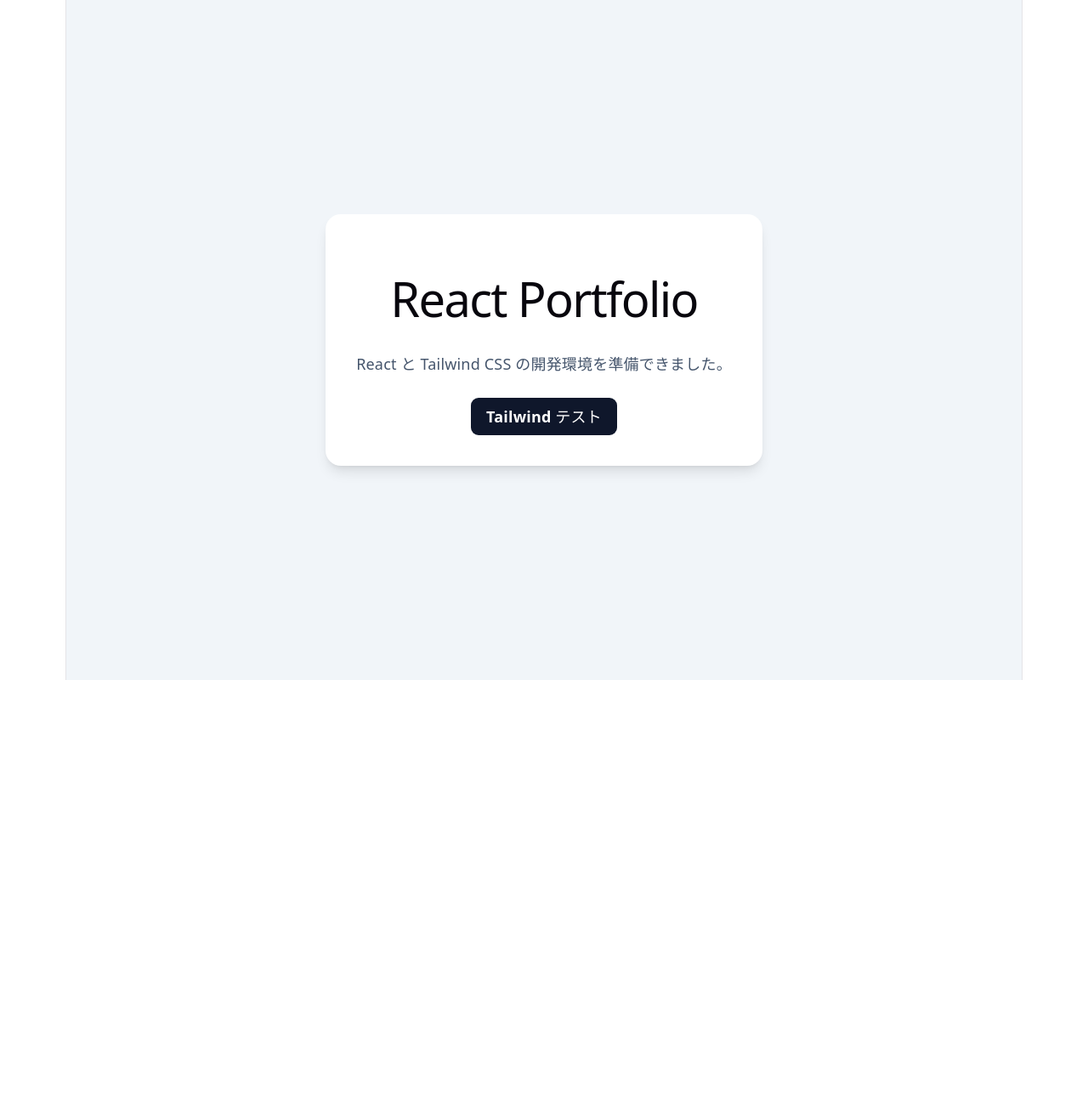
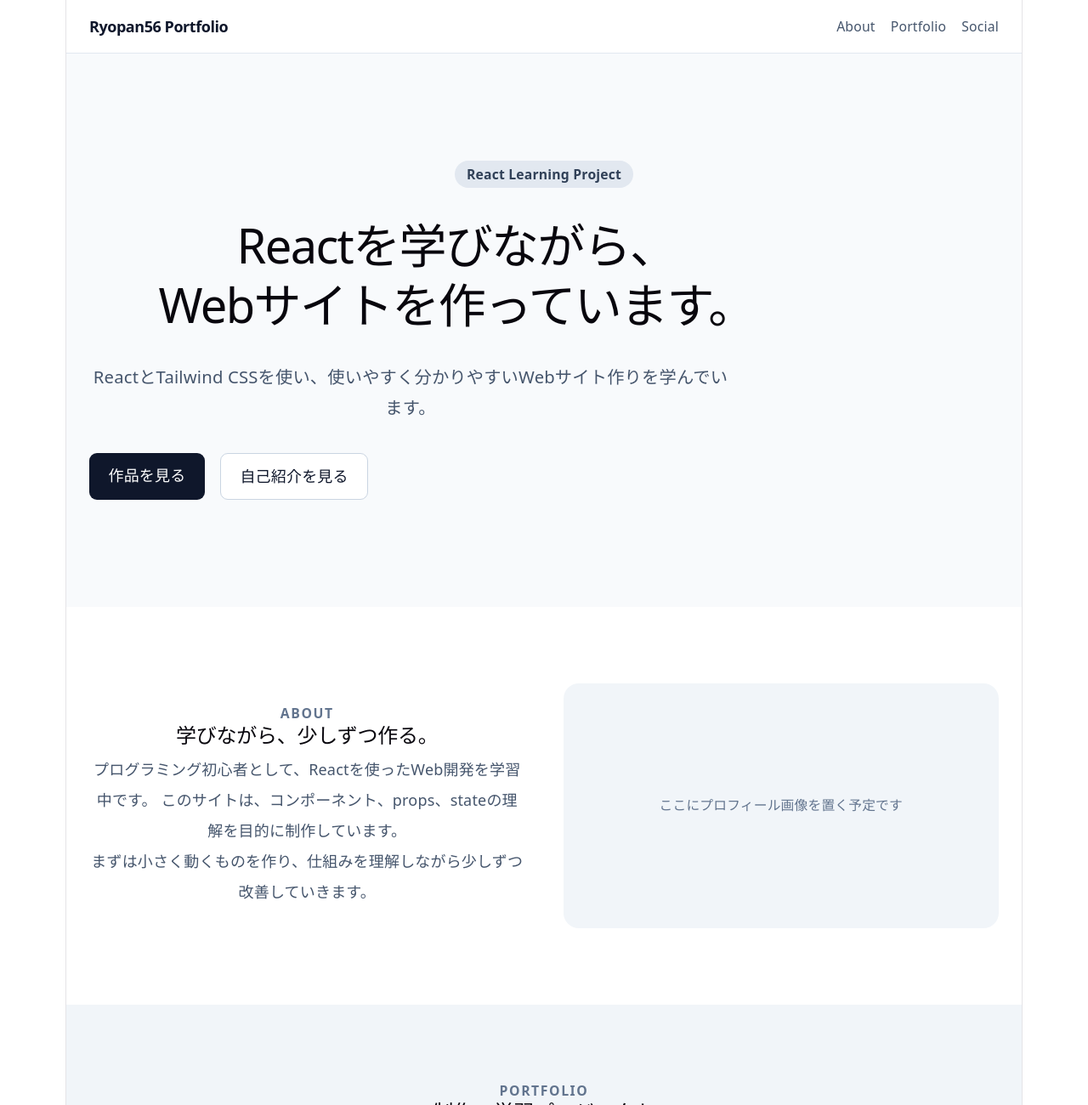
Before and after one commit to ryopan56/react-portfolio, a React (Vite) app: page / in a window 1280 px wide. Shown: the top 1300 px of the page at 85% size. Before the commit the page ends 800 px from the top, so only its background shows below. Built offline with nearby package versions, Linux system fonts and the light colour scheme.

Commit message:
feat:コンポーネントの作成

```diff
--- a/src/App.jsx
+++ b/src/App.jsx
@@ -1,24 +1,26 @@
 import { useState } from "react";
-import reactLogo from "./assets/react.svg";
-import viteLogo from "./assets/vite.svg";
-import heroImg from "./assets/hero.png";
+import Header from "./components/Header";
+import Hero from "./components/Hero";
+import About from "./components/About";
+import Portfolio from "./components/Portfolio";
+import Social from "./components/Social";
+import Footer from "./components/Footer";
 import "./App.css";
 
 function App() {
   return (
-    <main className="grid min-h-screen place-items-center bg-slate-100 p-6">
-      <div className="max-w-lg rounded-2xl bg-white p-8 shadow-lg">
-        <h1 className="text-4xl font-bold text-slate-900">React Portfolio</h1>
+    <div className="min-h-screen bg-slate-50 text-slate-900">
+      <Header />
 
-        <p className="mt-4 text-slate-600">
-          React と Tailwind CSS の開発環境を準備できました。
-        </p>
+      <main>
+        <Hero />
+        <About />
+        <Portfolio />
+        <Social />
+      </main>
 
-        <button className="mt-6 rounded-lg bg-slate-900 px-4 py-2 font-semibold text-white">
-          Tailwind テスト
-        </button>
-      </div>
-    </main>
+      <Footer />
+    </div>
   );
 }
 
--- /dev/null
+++ b/src/components/About.jsx
@@ -0,0 +1,35 @@
+import Section from "./Section";
+
+function About() {
+  return (
+    <Section id="about" sectionClassName="bg-white">
+      <div className="grid gap-10 md:grid-cols-2 md:items-center">
+        <div>
+          <p className="text-sm font-bold uppercase tracking-widest text-slate-500">
+            About
+          </p>
+
+          <h2 className="mt-3 text-3xl font-bold tracking-tight">
+            学びながら、少しずつ作る。
+          </h2>
+
+          <p className="mt-6 leading-8 text-slate-600">
+            プログラミング初心者として、Reactを使ったWeb開発を学習中です。
+            このサイトは、コンポーネント、props、stateの理解を目的に制作しています。
+          </p>
+
+          <p className="mt-4 leading-8 text-slate-600">
+            まずは小さく動くものを作り、仕組みを理解しながら少しずつ改善していきます。
+          </p>
+        </div>
+
+        <div className="flex min-h-64 items-center justify-center rounded-2xl bg-slate-100 p-8">
+          <p className="text-center text-sm text-slate-500">
+            ここにプロフィール画像を置く予定です
+          </p>
+        </div>
+      </div>
+    </Section>
+  );
+}
+export default About;
--- /dev/null
+++ b/src/components/Footer.jsx
@@ -0,0 +1,10 @@
+function Footer() {
+  return (
+    <footer className="border-t border-slate-200 bg-slate-50">
+      <div className="mx-auto max-w-5xl px-6 py-8 text-center text-sm text-slate-500">
+        © 2026 Ryosuke Sugiyama
+      </div>
+    </footer>
+  );
+}
+export default Footer;
--- /dev/null
+++ b/src/components/Header.jsx
@@ -0,0 +1,24 @@
+function Header() {
+  return (
+    <header className="sticky top-0 z-10 border-b border-slate-200 bg-white/90 backdrop-blur">
+      <div className="mx-auto flex max-w-5xl flex-wrap items-center justify-between gap-4 px-6 py-4">
+        <a href="#hero" className="font-bold tracking-tight">
+          Ryopan56 Portfolio
+        </a>
+
+        <nav className="flex flex-wrap gap-4 text-sm font-medium text-slate-600">
+          <a href="#about" className="transition hover:text-slate-950">
+            About
+          </a>
+          <a href="#portfolio" className="transition hover:text-slate-950">
+            Portfolio
+          </a>
+          <a href="#social" className="transition hover:text-slate-950">
+            Social
+          </a>
+        </nav>
+      </div>
+    </header>
+  );
+}
+export default Header;
--- /dev/null
+++ b/src/components/Hero.jsx
@@ -0,0 +1,40 @@
+function Hero() {
+  return (
+    <section
+      id="hero"
+      className="mx-auto max-w-5xl scroll-mt-24 px-6 py-20 sm:py-28"
+    >
+      <p className="inline-flex rounded-full bg-slate-200 px-3 py-1 text-sm font-semibold text-slate-700">
+        React Learning Project
+      </p>
+
+      <h1 className="mt-6 max-w-3xl text-4xl font-bold leading-tight tracking-tight sm:text-6xl">
+        Reactを学びながら、
+        <br />
+        Webサイトを作っています。
+      </h1>
+
+      <p className="mt-6 max-w-2xl text-lg leading-8 text-slate-600">
+        ReactとTailwind
+        CSSを使い、使いやすく分かりやすいWebサイト作りを学んでいます。
+      </p>
+
+      <div className="mt-8 flex flex-wrap gap-4">
+        <a
+          href="#portfolio"
+          className="rounded-lg bg-slate-900 px-5 py-3 font-semibold text-white transition hover:bg-slate-700"
+        >
+          作品を見る
+        </a>
+
+        <a
+          href="#about"
+          className="rounded-lg border border-slate-300 bg-white px-5 py-3 font-semibold transition hover:bg-slate-100"
+        >
+          自己紹介を見る
+        </a>
+      </div>
+    </section>
+  );
+}
+export default Hero;
--- /dev/null
+++ b/src/components/Portfolio.jsx
@@ -0,0 +1,40 @@
+import Section from "./Section";
+import { projects } from "../data/projects";
+
+function Portfolio() {
+  return (
+    <Section id="portfolio" sectionClassName="bg-slate-100">
+      <p className="text-sm font-bold uppercase tracking-widest text-slate-500">
+        Portfolio
+      </p>
+
+      <h2 className="mt-3 text-3xl font-bold tracking-tight">
+        制作・学習プロジェクト
+      </h2>
+
+      <p className="mt-4 max-w-2xl leading-8 text-slate-600">
+        現時点では学習用の仮プロジェクトです。後のPhaseで、作品一覧をReactの配列データから表示する形に変更します。
+      </p>
+
+      <div className="mt-10 grid gap-6 md:grid-cols-3">
+        {projects.map((project) => {
+          return (
+            <article
+              key={project.id}
+              className="rounded-2xl bg-white p-6 shadow-sm"
+            >
+              <p className="text-sm font-semibold text-slate-500">
+                {project.number}
+              </p>
+              <h3 className="mt-3 text-xl font-bold">{project.title}</h3>
+              <p className="mt-3 leading-7 text-slate-600">
+                {project.description}
+              </p>
+            </article>
+          );
+        })}
+      </div>
+    </Section>
+  );
+}
+export default Portfolio;
--- /dev/null
+++ b/src/components/Section.jsx
@@ -0,0 +1,8 @@
+function Section({ id, sectionClassName = "", children }) {
+  return (
+    <section id={id} className={`scroll-mt-24 ${sectionClassName}`}>
+      <div className="mx-auto max-w-5xl px-6 py-20">{children}</div>
+    </section>
+  );
+}
+export default Section;
--- /dev/null
+++ b/src/components/Social.jsx
@@ -0,0 +1,27 @@
+import Section from "./Section";
+
+function Social() {
+  return (
+    <Section id="social" sectionClassName="bg-white">
+      <div className="text-center">
+        <p className="text-sm font-bold uppercase tracking-widest text-slate-500">
+          Social
+        </p>
+
+        <h2 className="mt-3 text-3xl font-bold tracking-tight">
+          制作物はGitHubでも公開します。
+        </h2>
+
+        <a
+          href="https://github.com/ryopan56"
+          target="_blank"
+          rel="noreferrer"
+          className="mt-8 inline-flex rounded-lg bg-slate-900 px-5 py-3 font-semibold text-white transition hover:bg-slate-700"
+        >
+          GitHubを見る
+        </a>
+      </div>
+    </Section>
+  );
+}
+export default Social;
--- /dev/null
+++ b/src/data/projects.js
@@ -0,0 +1,21 @@
+export const projects = [
+  {
+    id: "react-portfolio",
+    number: "project 01",
+    title: "React-Portfolio",
+    description:
+      "React と Tailwind CSS で作る、学習用ポートフォリオサイトです。",
+  },
+  {
+    id: "recipe-app",
+    number: "project 02",
+    title: "Rectpe-App",
+    description: "レシピを記録・閲覧する将来作成予定の練習用アプリです。",
+  },
+  {
+    id: "gas-project",
+    number: "project 03",
+    title: "GAS-System",
+    description: "Google Apps Script を使用した業務管理システムです。",
+  },
+];
```
